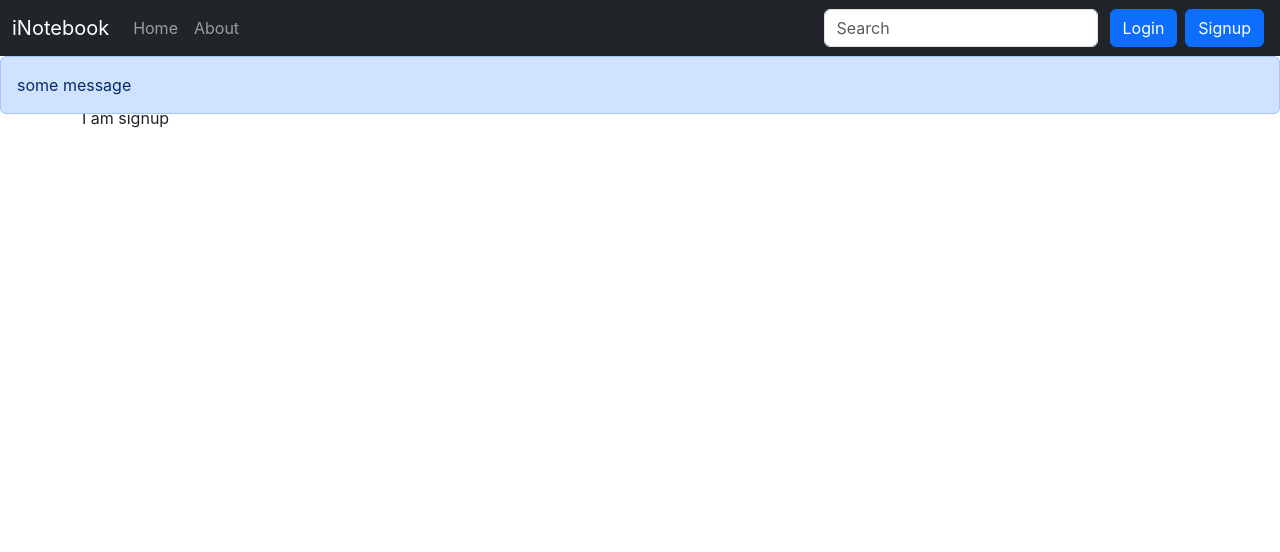
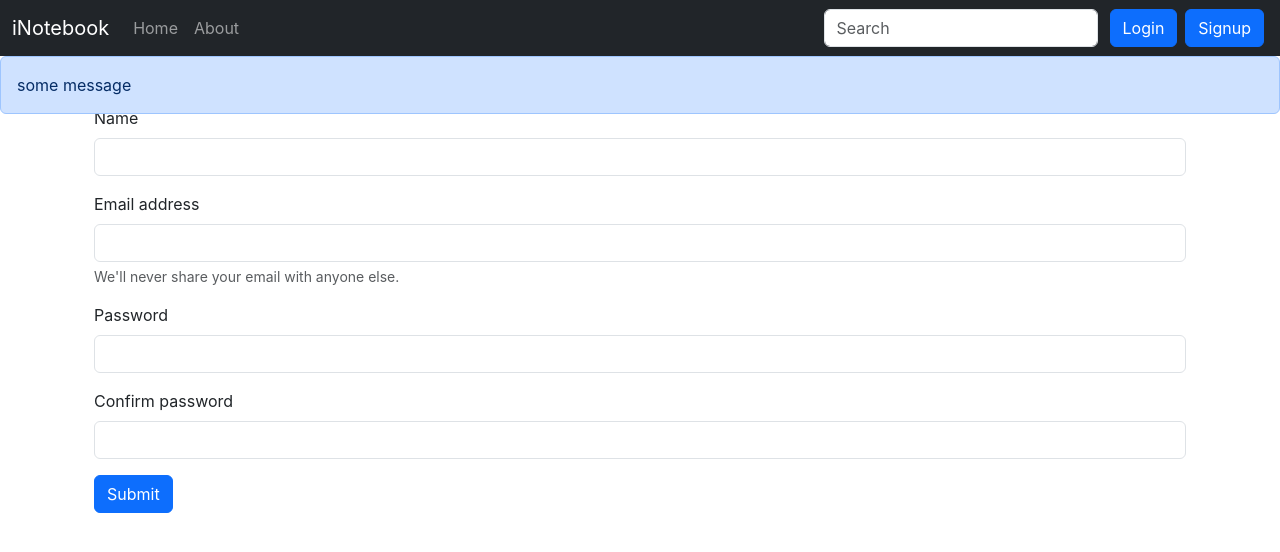
Before and after one commit to Somiyoh/iNotes, a React (Create React App) app: page /signup in a window 1280 px wide. Shown: the top 552 px of the page. Built offline with nearby package versions, Linux system fonts and the light colour scheme.

Commit message:
now user can succesfully signup

```diff
--- a/src/components/Signup.js
+++ b/src/components/Signup.js
@@ -1,9 +1,104 @@
-import React from 'react'
+import React, { useState } from 'react'
+import { useNavigate } from 'react-router-dom'
 
 const Signup = () => {
+  const [credentials, setCredentials] = useState({
+    name: '',
+    email: '',
+    password: '',
+    cpassword: '',
+  })
+  let navigate = useNavigate()
+
+  const handleSubmit = async (e) => {
+    e.preventDefault()
+    const { name, email, password } = credentials
+    const response = await fetch('http://localhost:5005/api/auth/createUser', {
+      method: 'POST',
+      headers: {
+        'Content-Type': 'application/json',
+      },
+      body: JSON.stringify({
+        name,
+        email,
+        password,
+      }),
+    })
+    const json = await response.json()
+    console.log(json)
+
+    // save the auth token and redirect
+    localStorage.setItem('token', json.authtoken)
+    navigate('/')
+  }
+
+  // eslint-disable-next-line
+  const onChange = (e) => {
+    setCredentials({ ...credentials, [e.target.name]: e.target.value })
+  }
+
   return (
-    <div>
-        I am signup
+    <div className="container">
+      <form onSubmit={handleSubmit}>
+        <div className="mb-3">
+          <label htmlFor="name" className="form-label">
+            Name
+          </label>
+          <input
+            type="text"
+            className="form-control"
+            id="name"
+            name="name"
+            onChange={onChange}
+            aria-describedby="emailHelp"
+          />
+        </div>
+        <div className="mb-3">
+          <label htmlFor="email" className="form-label">
+            Email address
+          </label>
+          <input
+            type="email"
+            className="form-control"
+            id="email"
+            name="email"
+            onChange={onChange}
+            aria-describedby="emailHelp"
+          />
+          <div id="emailHelp" className="form-text">
+            We'll never share your email with anyone else.
+          </div>
+        </div>
+        <div className="mb-3">
+          <label htmlFor="password" className="form-label">
+            Password
+          </label>
+          <input
+            type="password"
+            className="form-control"
+            id="password"
+            name="password"
+            onChange={onChange}
+            minLength={5}
+            required
+          />
+        </div>
+        <div className="mb-3">
+          <label htmlFor="cpassword" className="form-label">
+            Confirm password
+          </label>
+          <input
+            type="password"
+            className="form-control"
+            id="cpassword"
+            name="cpassword"
+            onChange={onChange}
+          />
+        </div>
+        <button type="submit" className="btn btn-primary">
+          Submit
+        </button>
+      </form>
     </div>
   )
 }
```
Also changed, not shown: 1 other file (tests, documents, lock files or other folders).
